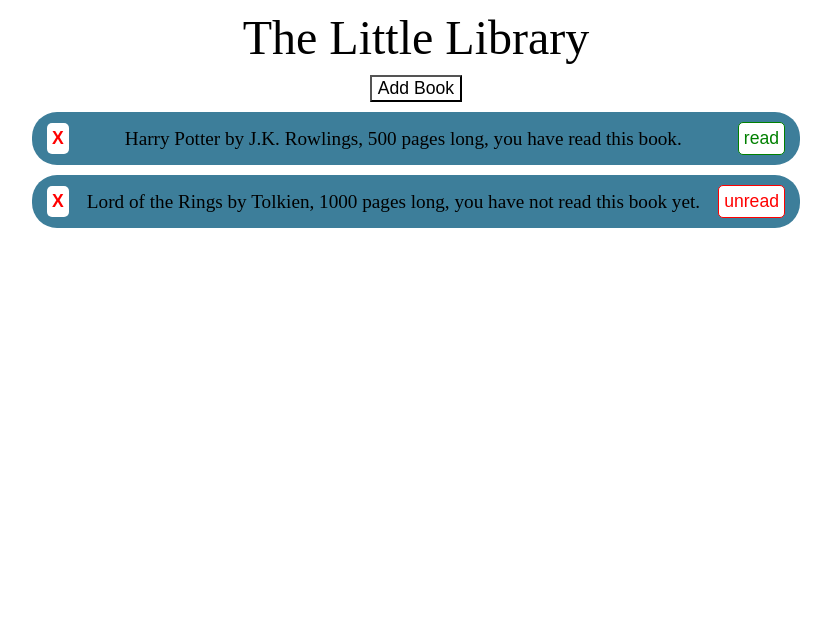
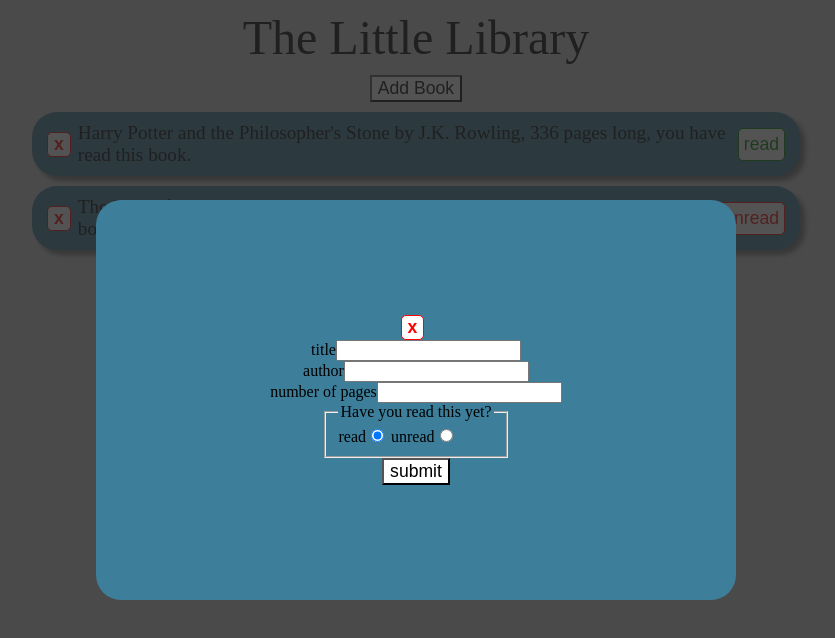
Before and after one commit to Vas75/Library, a plain HTML site: page index.html in a window 1280 px wide. Both pictures are taken after a click on the button "Add Book". Shown: the whole page, without its empty margins (224-1059 px from the left). Drawn offline with Linux system fonts and the light colour scheme.

Commit message:
css added for form modal, logic added to app.js allowing user to enter input for new book, which is then added to the book list, and rendered in browser.

```diff
--- a/app.js
+++ b/app.js
@@ -1,24 +1,43 @@
 const bookContainer = document.querySelector("#book-container");
+const addBookBtn = document.querySelector("#add-btn");
+const formModal = document.querySelector("#form-modal");
+const form = document.querySelector("form");
+const closeFormBtn = document.querySelector("#close-form");
 
-let books = [
-  { author: "J.K. Rowlings", title: "Harry Potter", pages: 500, read: true },
-  { author: "Tolkien", title: "Lord of the Rings", pages: 1000, read: false },
-]; //later this will initialize with contents of local storage
+let books = []; //later this will initialize with contents of local storage
 
 getBooks();
 
-// function Book(title, author, pages, finished) {
-//   this.title = title;
-//   this.author = author;
-//   this.pages = pages;
-//   this.finished = finished;
-// }
+function Book(title, author, pages, finished) {
+  this.author = author;
+  this.title = title;
+  this.pages = pages;
+  this.finished = finished;
+}
 
-// Book.prototype.info = function () {
-//   const mssgToUser = this.finished ? "already read" : "not read yet";
+Book.prototype.info = function () {
+  const mssgToUser = this.finished ? "already read" : "not read yet";
 
-//   return `${this.title} by ${this.author}, ${this.pages} pages, ${mssgToUser}.`;
-// };
+  return `${this.title} by ${this.author}, ${this.pages} pages, ${mssgToUser}.`;
+};
+
+//iife to create/add dummy books for app on page load
+(function addPlaceholderBooks() {
+  const harryPotter = new Book(
+    "Harry Potter and the Philosopher's Stone",
+    "J.K. Rowling",
+    336,
+    true
+  );
+  const lotor = new Book(
+    "The Lord of the Rings",
+    "J.R.R. Tolkien",
+    1178,
+    false
+  );
+  [harryPotter, lotor].forEach((book) => (books = [...books, book]));
+  getBooks();
+})();
 
 //Page loads, loop gets each book and passes obj/ind to render(),
 function getBooks() {
@@ -39,25 +58,22 @@ function render(book, index) {
   //needed to add styling to btn depending of read or not
   const isReadBtn = div.querySelector("#isRead");
 
-  if (book.read) {
-    isReadBtn.classList.add("greenBtn");
-  } else {
-    isReadBtn.classList.add("redBtn");
-  }
+  //add greenBtn or redBtn class to button
+  isReadBtn.classList.add(addBtnClass(book));
 
   bookContainer.appendChild(div);
 }
 
-//helper to create html for the book div,
+//helper to create html for the book div, use prototype function below?
 function createHTML(book) {
-  const read = book.read;
+  const read = book.finished;
   const mssgToUser = read
     ? "you have read this book."
     : "you have not read this book yet.";
   const readOrUnread = read ? "read" : "unread";
 
   return `
-  <button class="delete" id="delete">X</button>
+  <button class="delete" id="delete">x</button>
   <p class="book-info">
     ${book.title} by ${book.author}, ${book.pages} pages long, ${mssgToUser}
   </p>
@@ -74,12 +90,40 @@ function deleteBook(index) {
 function changeReadStatus(index) {
   books = books.map((book, bookIndex) => {
     if (parseInt(index) === bookIndex) {
-      book.read = book.read ? false : true;
+      book.finished = book.finished ? false : true;
       return book;
     }
     return book;
   });
   getBooks();
+}
+
+function addBtnClass(book) {
+  return book.finished ? "greenBtn" : "redBtn";
+}
+
+//okay, can used checked to get selected input, what about other inputs, reduce/map all with condtions?
+function extractFormData(form) {
+  return [...form.querySelectorAll("input")]
+    .filter((input) => input.type !== "radio" || input.checked)
+    .map((input) => {
+      if (input.type === "radio") {
+        return input.value === "read" ? true : false;
+      } else if (input.type === "number") {
+        return parseInt(input.value);
+      }
+      return input.value;
+    });
+}
+
+function addToBooksArr(dataArr) {
+  const book = new Book(...dataArr);
+  books = [...books, book];
+  getBooks();
+}
+
+function closeForm() {
+  formModal.style.display = "none";
 }
 
 //eventlisteners
@@ -95,3 +139,20 @@ bookContainer.addEventListener("click", (e) => {
     }
   }
 });
+
+addBookBtn.addEventListener("click", () => {
+  formModal.style.display = "flex";
+});
+
+closeFormBtn.addEventListener("click", () => {
+  form.reset();
+  closeForm();
+});
+
+form.addEventListener("submit", (e) => {
+  e.preventDefault();
+  const dataArr = extractFormData(e.target);
+  addToBooksArr(dataArr);
+  e.target.reset();
+  closeForm();
+});
--- a/index.html
+++ b/index.html
@@ -19,24 +19,42 @@
         <!--book objs go here-->
       </div>
     </div>
+
     <!--form display none until switched on, then fullscreen modal, should i just add this in js?-->
-    <!-- <form id="add-book">
-      <label for="title">title<input type="text" id="title" /></label>
-      <label for="author">author<input type="text" id="author" /></label>
+    <div class="form-modal" id="form-modal">
+      <form id="add-book">
+        <button type="button" class="close-form" id="close-form">x</button>
+        <label for="title"
+          >title<input type="text" id="title" required
+        /></label>
+        <label for="author"
+          >author<input type="text" id="author" required
+        /></label>
         <label for="numOfPages"
-        >number of pages<input type="number" id="numOfPages"
+          >number of pages<input type="number" id="numOfPages" required
         /></label>
         <fieldset>
           <legend>Have you read this yet?</legend>
           <label for="read"
-          >read<input type="radio" name="readOrNot" id="read"
+            >read<input
+              type="radio"
+              name="readOrNot"
+              id="read"
+              value="read"
+              checked
           /></label>
           <label for="unread"
-          >unread<input type="radio" name="readOrNot" id="unread"
+            >unread<input
+              type="radio"
+              name="readOrNot"
+              id="unread"
+              value="unread"
           /></label>
+        </fieldset>
         <button type="submit">submit</button>
-      </fieldset>
-    </form> -->
+      </form>
+    </div>
+
     <script src="app.js"></script>
   </body>
 </html>
--- a/style.css
+++ b/style.css
@@ -35,6 +35,9 @@ img {
   height: auto;
 }
 /*end reset*/
+body {
+  background-color: lightgray;
+}
 
 h1 {
   font-size: 3rem;
@@ -64,14 +67,33 @@ h1 {
   padding: 10px 15px;
   margin: 10px 0;
   background-color: #3d7e9a;
+  box-shadow: 5px 5px 5px rgba(75, 75, 75, 0.7);
 }
 
 .book-info {
   font-size: 1.2rem;
 }
 
+.form-modal {
+  display: none;
+  position: fixed;
+  top: 0;
+  left: 0;
+  width: 100vw;
+  height: 100vh;
+  background-color: rgba(40, 40, 40, 0.8);
+}
+
 form {
-  display: none;
+  display: flex;
+  flex-direction: column;
+  justify-content: center;
+  align-items: center;
+  width: 50vw;
+  height: 50vh;
+  margin: auto;
+  border-radius: 25px;
+  background-color: #3d7e9a;
 }
 
 button {
@@ -79,22 +101,30 @@ button {
   font-size: 1.1rem;
 }
 
-button.isRead,
-button.delete {
+button:hover {
+  cursor: pointer;
+}
+
+button:active {
+  transform: scale(0.9);
+}
+
+button.isRead {
   padding: 5px;
+  margin-left: 7px;
   outline: none;
   border: none;
   border-radius: 5px;
 }
 
-button.delete {
+button.delete,
+button.close-form {
   color: red;
   font-weight: bold;
   margin-right: 7px;
-}
-
-button.isRead {
-  margin-left: 7px;
+  outline: none;
+  border: 1px solid red;
+  border-radius: 5px;
 }
 
 button.greenBtn {
```
Lines whose indentation alone changed are shown as unchanged.
